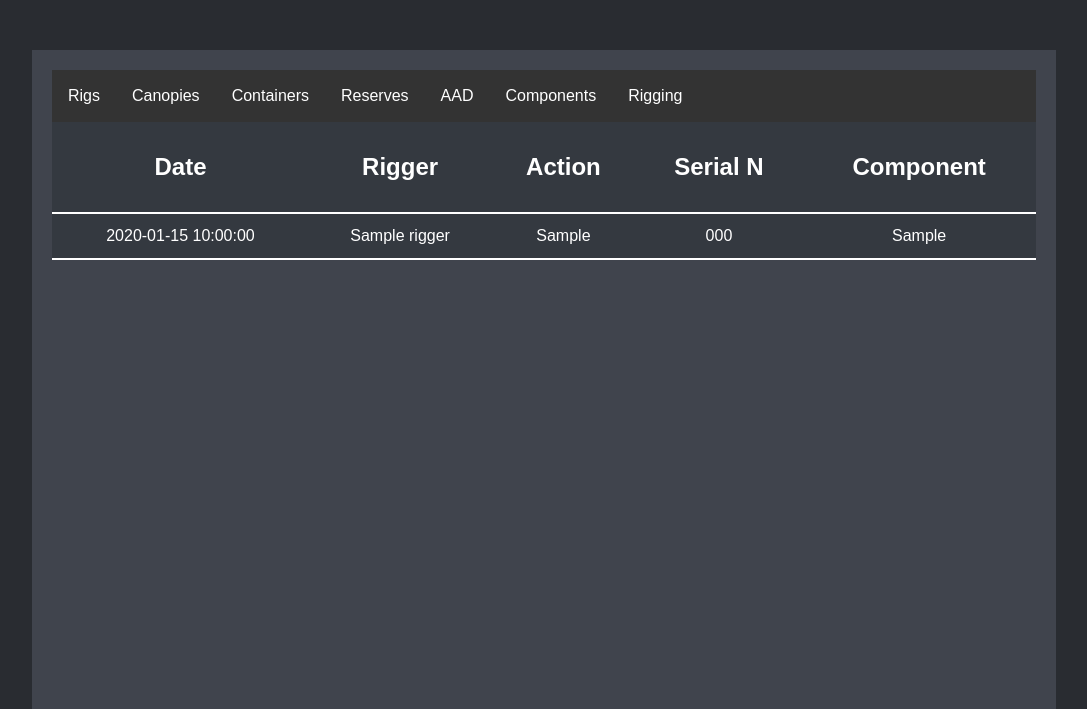
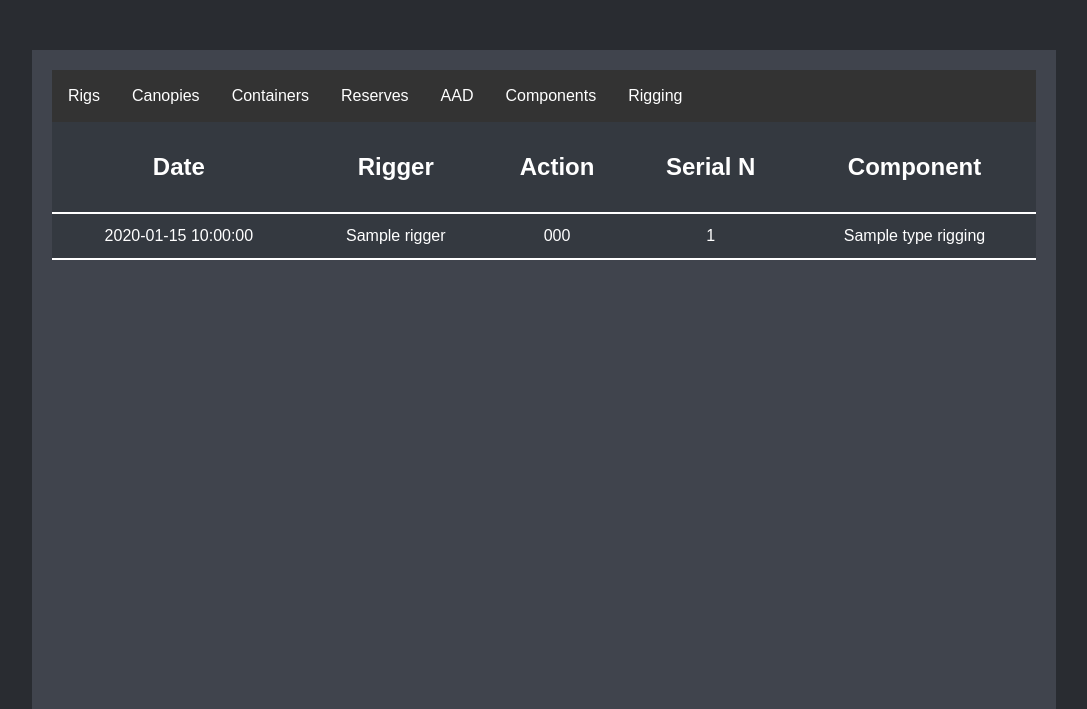
Before and after one commit to naskeytor/rigging_management, a Python web app: template rigging_test/templates/rigging.html in a window 1280 px wide. Shown: the part 76-785 px from the top of the page, without its empty margins (96-1183 px from the left). Run offline with Jinja, Linux system fonts and the light colour scheme; the template is opened without the code that fills it: most values are stand-ins (such as "Sample title", 1, 10 or a date in 2020); some libraries are stand-ins or nearby versions.

Commit message:
Basic tables for rigging done

```diff
--- a/rigging_test/static/styles.css
+++ b/rigging_test/static/styles.css
@@ -56,7 +56,7 @@ html, body {
 }
 
 /* Estilos compartidos para ambas tablas */
-.full-width-table, .full-width-table-rig {
+.full-width-table, .full-width-table-rig, .full-width-table-rigging {
     width: 100%; /* La tabla ocupa todo el ancho disponible */
     border-collapse: collapse; /* Elimina el espacio entre las celdas */
     background-color: #343940; /* Color de fondo para las celdas de la tabla */
@@ -64,19 +64,20 @@ html, body {
 }
 
 .full-width-table th, .full-width-table td,
-.full-width-table-rig th, .full-width-table-rig td {
+.full-width-table-rig th, .full-width-table-rig td,
+.full-width-table-rigging th, .full-width-table-rigging td {
     color: white; /* Texto blanco para las celdas */
     padding: 10px; /* Espaciado interno en las celdas */
     border-bottom: 2px solid white; /* Línea divisoria blanca entre filas */
     cursor: pointer; /* Cursor en forma de mano para indicar que es clickable */
 }
 
-.full-width-table a, .full-width-table-rig a {
+.full-width-table a, .full-width-table-rig a, .full-width-table-rigging a {
     color: white; /* Asegura que los enlaces son blancos */
     text-decoration: none; /* Elimina el subrayado de los enlaces */
 }
 
-.full-width-table a:hover, .full-width-table-rig a:hover {
+.full-width-table a:hover, .full-width-table-rig a:hover, .full-width-table-rigging a:hover {
     text-decoration: underline; /* Agrega subrayado al pasar el mouse para mejorar la interactividad */
 }
 
@@ -88,6 +89,10 @@ html, body {
 /* Sin efecto hover para .full-width-table-rig */
 .full-width-table-rig tbody tr:hover {
     background-color: #343940; /* Mismo color que el de fondo, no cambia al hacer hover */
+}
+
+.full-width-table-rigging tbody tr:hover {
+    background-color: #343940;
 }
 
 
--- a/rigging_test/templates/index.html
+++ b/rigging_test/templates/index.html
@@ -63,10 +63,13 @@
 
                 <div class="modal-body">
                     <!-- Contenido del formulario -->
+                    Serial Number: <input type="text" name="serial_number" required><br>
                     Component Type:
                     <select name="component_type_id" required>
                         {% for type in component_types %}
-                            <option value="{{ type.id }}">{{ type.component_type }}</option>
+                            {% if type.component_type != 'Rig' %}
+                                <option value="{{ type.id }}">{{ type.component_type }}</option>
+                            {% endif %}
                         {% endfor %}
                     </select><br>
                     Serial Number: <input type="text" name="serial_number" required><br>
@@ -169,6 +172,15 @@
                     window.location.href = `/rig/${rigId}`;
                 });
             });
+        } else if (window.location.pathname.includes('/rigging')) {
+            // Agregar evento de clic a cada fila de la tabla de rigging
+            document.querySelectorAll('.full-width-table-rigging tbody tr').forEach(row => {
+                row.addEventListener('click', function () {
+                    // Redirige a la página de detalles de rigging
+                    const riggingId = row.getAttribute('data-id');
+                    window.location.href = `/rigging/${riggingId}`;
+                });
+            });
         } else {
             // Agregar evento de clic a cada fila de la tabla de componentes
             document.querySelectorAll('.full-width-table tbody tr').forEach(row => {
@@ -183,6 +195,7 @@
 </script>
 
 
+
 <!-- jQuery y Popper.js (necesarios para Bootstrap) -->
 <script src="https://code.jquery.com/jquery-3.5.1.slim.min.js"></script>
 <!-- Bootstrap JS -->
--- a/rigging_test/templates/rigging.html
+++ b/rigging_test/templates/rigging.html
@@ -1,7 +1,7 @@
 {% extends 'index.html' %}
 
 {% block content %}
-    <table class="full-width-table">
+    <table class="full-width-table-rigging">
         <thead class="header">
         <tr>
             <th>Date</th>
@@ -12,13 +12,13 @@
         </tr>
         </thead>
         <tbody>
-        {% for rigging in rigging %}
-            <tr class="clickable-row" data-id="{{ rigging.id }}">
-                <td>{{ rigging.date | default('', true) }}</td>
-                <td>{{ rigging.rigger | default('', true) }}</td>
-                <td>{{ rigging.type_rigging | default('', true) }}</td>
-                <td>{{ rigging.serial_numbers | default('', true) }}</td>
-                <td>{{ rigging.component_id.component_type  | default('', true)}}</td>
+        {% for item in rigging %}  <!-- Cambiado a 'rig' y 'riggings' -->
+            <tr class="clickable-row" data-id="{{ item.id }}">
+                <td>{{ item.date | default('', true) }}</td>
+                <td>{{ item.rigger | default('N/A', true) }}</td>
+                <td>{{ item.serial_numbers | default('', true) }}</td>
+                <td>{{ item.component.serial_number | default('N/A', true) }}</td>  <!-- Corregido el acceso a component -->
+                <td>{{ item.type_rigging.name | default('N/A', true) }}</td>
             </tr>
         {% endfor %}
         </tbody>
@@ -28,10 +28,13 @@
 {% block scripts %}
     <script>
         document.addEventListener("DOMContentLoaded", function () {
+            console.log("DOM fully loaded and parsed");
             document.querySelectorAll('.clickable-row').forEach(row => {
+                console.log("Adding click listener to row");
                 row.addEventListener('click', function () {
-                    let componentId = this.getAttribute('data-id');
-                    window.location.href = `/rigging/${riggingId}`;
+                    console.log("Row clicked, ID: ", this.getAttribute('data-id'));
+                    //let riggingId = this.getAttribute('data-id');  <!-- Cambiado el nombre de la variable -->
+                    //window.location.href = `/rigging/${riggingId}`;  <!-- Corregido el uso de la variable -->
                 });
             });
         });
```
Also changed, not shown: rigging_test/app.py (+18 -1 lines), rigging_test/templates/show_rigging.html (added, +54 -0 lines).
